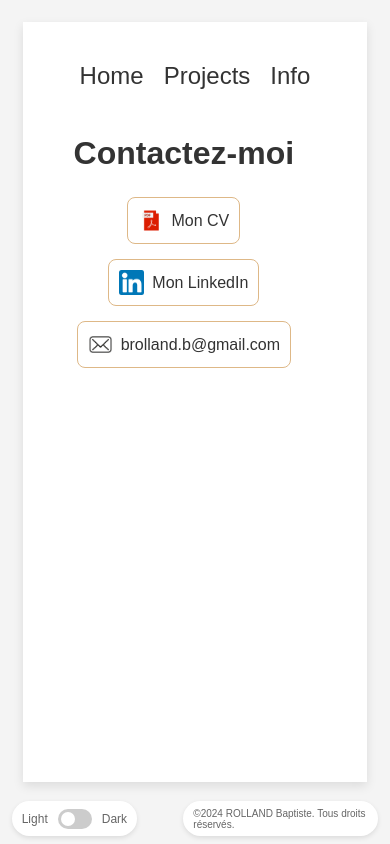
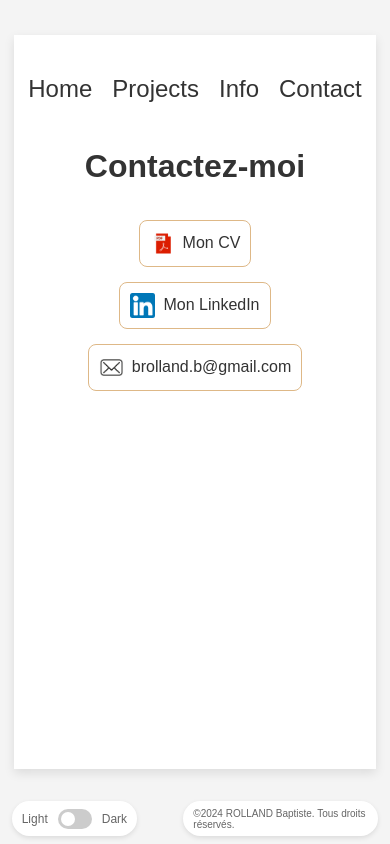
Before and after one commit to OIILury/portfolio, a plain HTML site: page contact.html in a window 390 px wide. Drawn offline with Linux system fonts and the light colour scheme.

Commit message:
fix de la page contact

```diff
--- a/contact.html
+++ b/contact.html
@@ -16,6 +16,7 @@
                     <li><a href="index.html">Home</a></li>
                     <li><a href="projects.html">Projects</a></li>
                     <li><a href="about.html">Info</a></li>
+                    <li><a href="contact.html">Contact</a></li>
                 </ul>
             </nav>
         </div>
--- a/css/contactStyle.css
+++ b/css/contactStyle.css
@@ -37,6 +37,10 @@
     width: 70%;
     padding: 20px;
     margin: 20px auto;
+    display: flex;
+    flex-direction: column;
+    align-items: center;
+    justify-content: center;
 }
 .contact h1 {
     padding: 5px;
@@ -75,11 +79,6 @@
 
 /* Responsive */
 @media (max-width: 768px) {
-    .container {
-        margin-top: -40px;
-        width: 88%;
-        height: 90%;
-    }
     .menu-sidebar {
         gap: 20px;
         padding: 10px;
@@ -90,9 +89,12 @@
     }
     .contact {
         width: 90%;
-        margin-left: 5%;
         padding: 10px;
-        margin: 20px 5px;
+        margin: 20px auto;
+        display: flex;
+        flex-direction: column;
+        align-items: center;
+        justify-content: center;
     }
     .contact-me {
         gap: 15px;
--- a/css/style.css
+++ b/css/style.css
@@ -14,10 +14,10 @@ body {
 .container {
     width: 94%;
     height: 90%;
+    margin-top: -10px;
     padding: 30px 10px;
     display: flex;
     overflow: hidden;
-    margin-top: -10px;
     box-shadow: 0 4px 10px rgba(0, 0, 0, 0.1);
 }
 h1 {
@@ -35,6 +35,9 @@ h2 {
     }
     .container {
         overflow: visible;
+        margin-top: -40px;
+        width: 93%;
+        height: 87%;
     }
 
 }
```
Also changed, not shown: about.html (+2 -1 lines), projects.html (+1 -0 lines).
